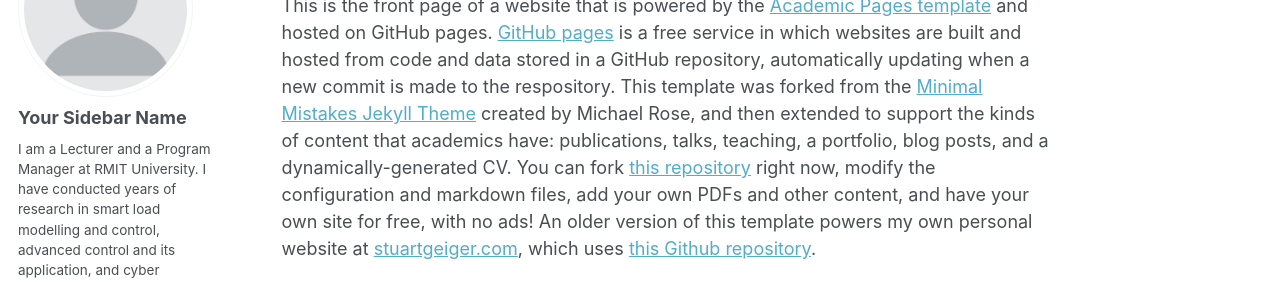
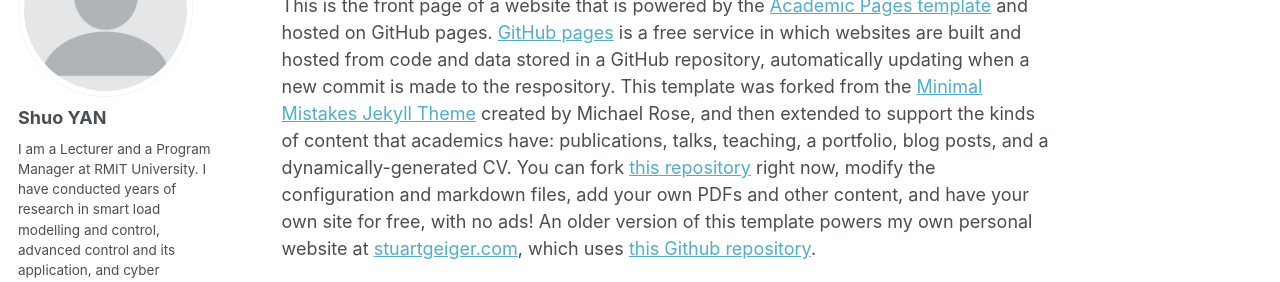
Before and after one commit to cctv2582/personalwebpage, a Jekyll site: the page built from _pages/about.md, in a window 1280 px wide. Shown: the part 184-466 px from the top of the page. Built offline with Jekyll 4.4.1, drawn with Linux system fonts in a browser that asks for light colours; some web fonts are replaced.

Commit message:
Update _config.yml

```diff
--- a/_config.yml
+++ b/_config.yml
@@ -22,7 +22,7 @@ repository               : "academicpages/academicpages.github.io"
 author:
   # Biographic information
   avatar           : "profile.png"
-  name             : "Your Sidebar Name"
+  name             : "Shuo YAN"
   pronouns         : # example: "she/her"
   bio              : "I am a Lecturer and a Program Manager at RMIT University. I have conducted years of research in smart load modelling and control, advanced control and its application, and cyber security of power electronic systems and microgrids. I welcome PhD candidates and research fellows working in the relevant areas to join the team. I am also the program manager of the Bachelor of Engineering (Electrical Engineering) (Honours) in Hong Kong."
   location         : "Melbourne/Victoria/Australia"
```
